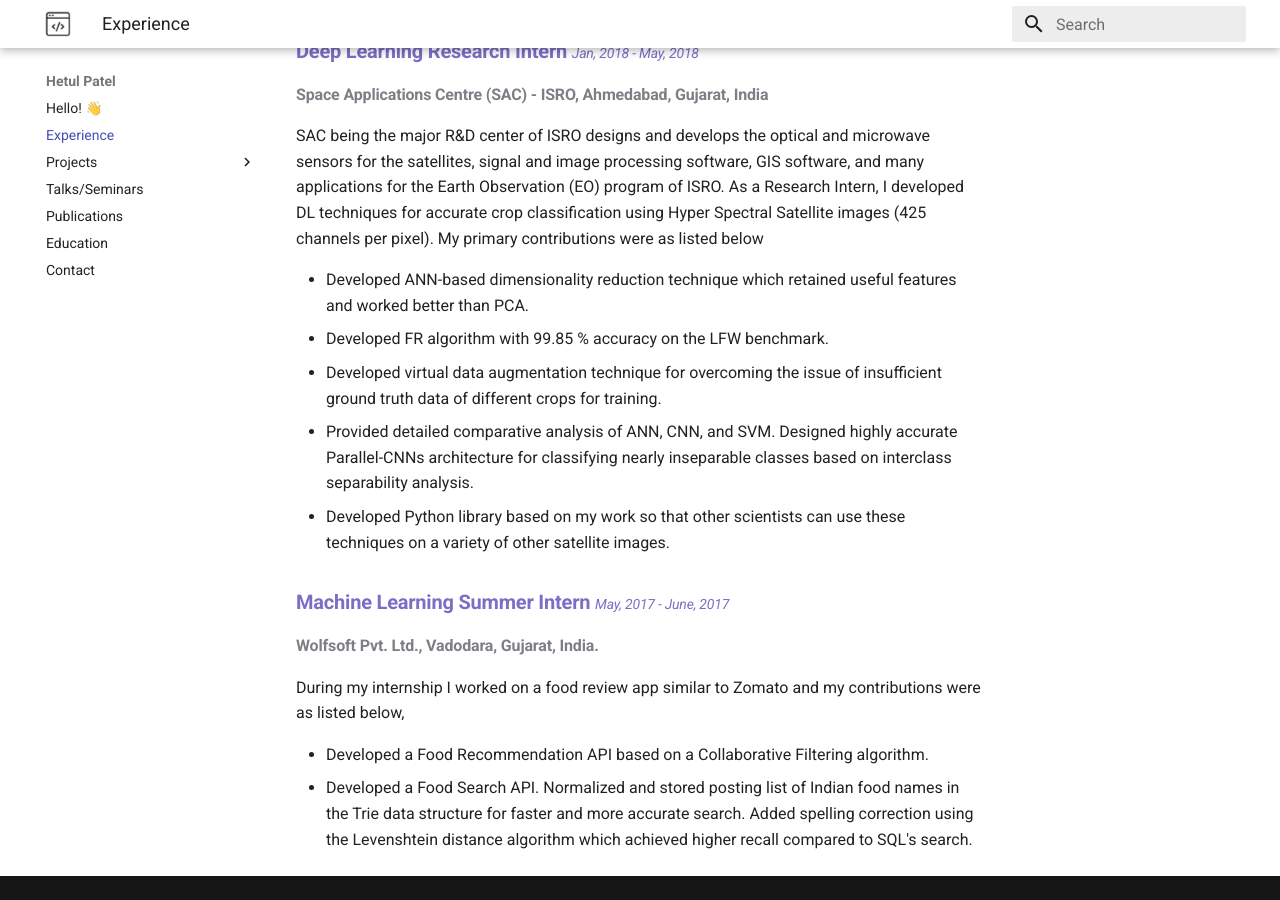
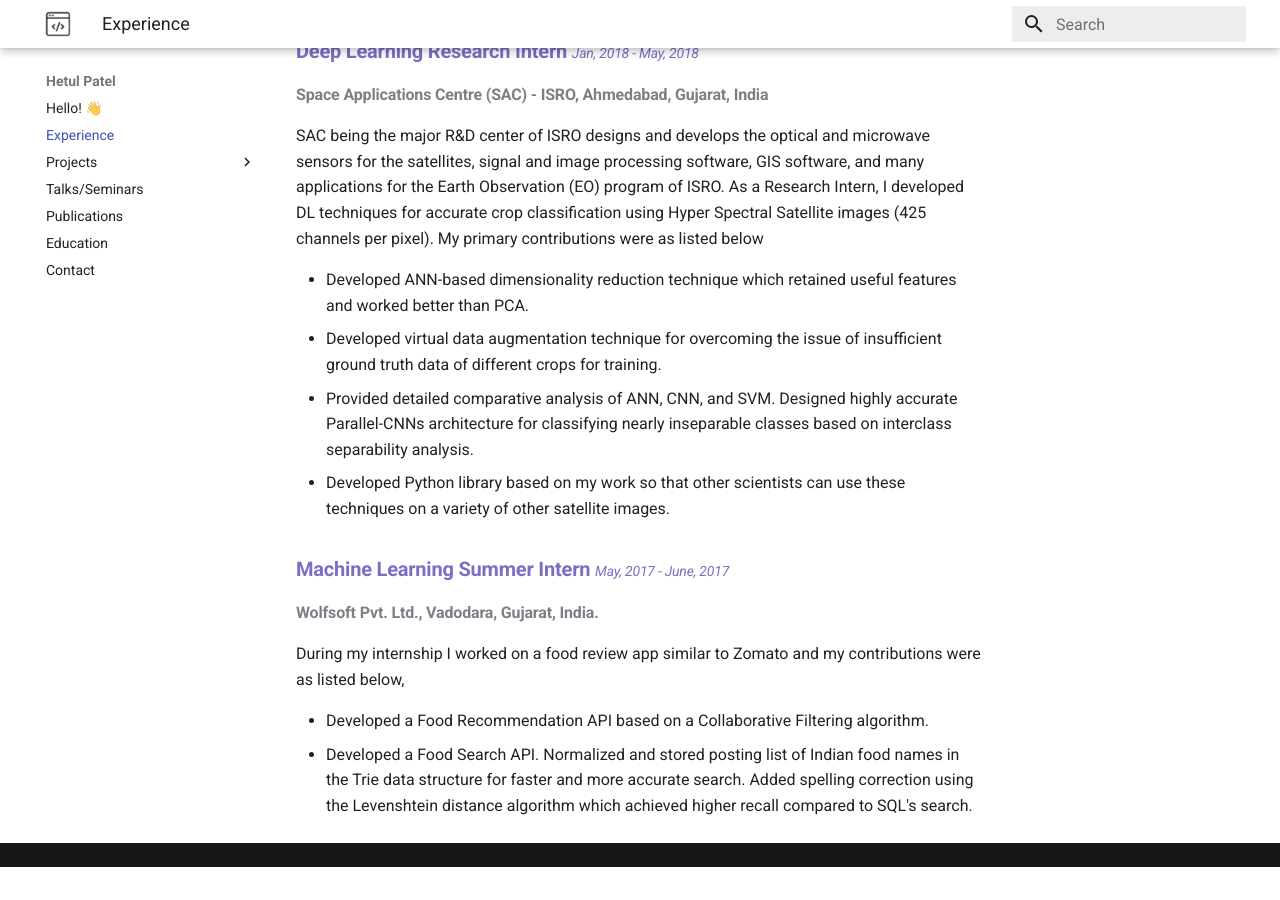
Before and after one commit to hetul-patel/hetul-patel.github.io, an MkDocs documentation site: the page built from docs/experience.md, in a window 1280 px wide and 900 px high, scrolled down 2330 px. Built offline with MkDocs 1.6.1 and Material for MkDocs 9.7.7, drawn with Linux system fonts in a browser that asks for light colours; after the commit the page ends 3197 px from its top, so only the background shows below that.

Commit message:
update experience

```diff
--- a/docs/experience.md
+++ b/docs/experience.md
@@ -99,7 +99,6 @@ Matrix ComSec is a leader in Security and Telecom solutions for modern businesse
 SAC being the major R&D center of ISRO designs and develops the optical and microwave sensors for the satellites, signal and image processing software, GIS software, and many applications for the Earth Observation (EO) program of ISRO. As a Research Intern, I developed DL techniques for accurate crop classification using Hyper Spectral Satellite images (425 channels per pixel). My primary contributions were as listed below
 <ul>
     <li>Developed ANN-based dimensionality reduction technique which retained useful features and worked better than PCA.</li>
-    <li>Developed FR algorithm with 99.85 % accuracy on the LFW benchmark.</li>
     <li>Developed virtual data augmentation technique for overcoming the issue of insufficient ground truth data of different crops for training.</li>
     <li>Provided detailed comparative analysis of ANN, CNN, and SVM. Designed highly accurate Parallel-CNNs architecture for classifying nearly inseparable classes based on interclass separability analysis.
     <li>Developed Python library based on my work so that other scientists can use these techniques on a variety of other satellite images.</li>
```
